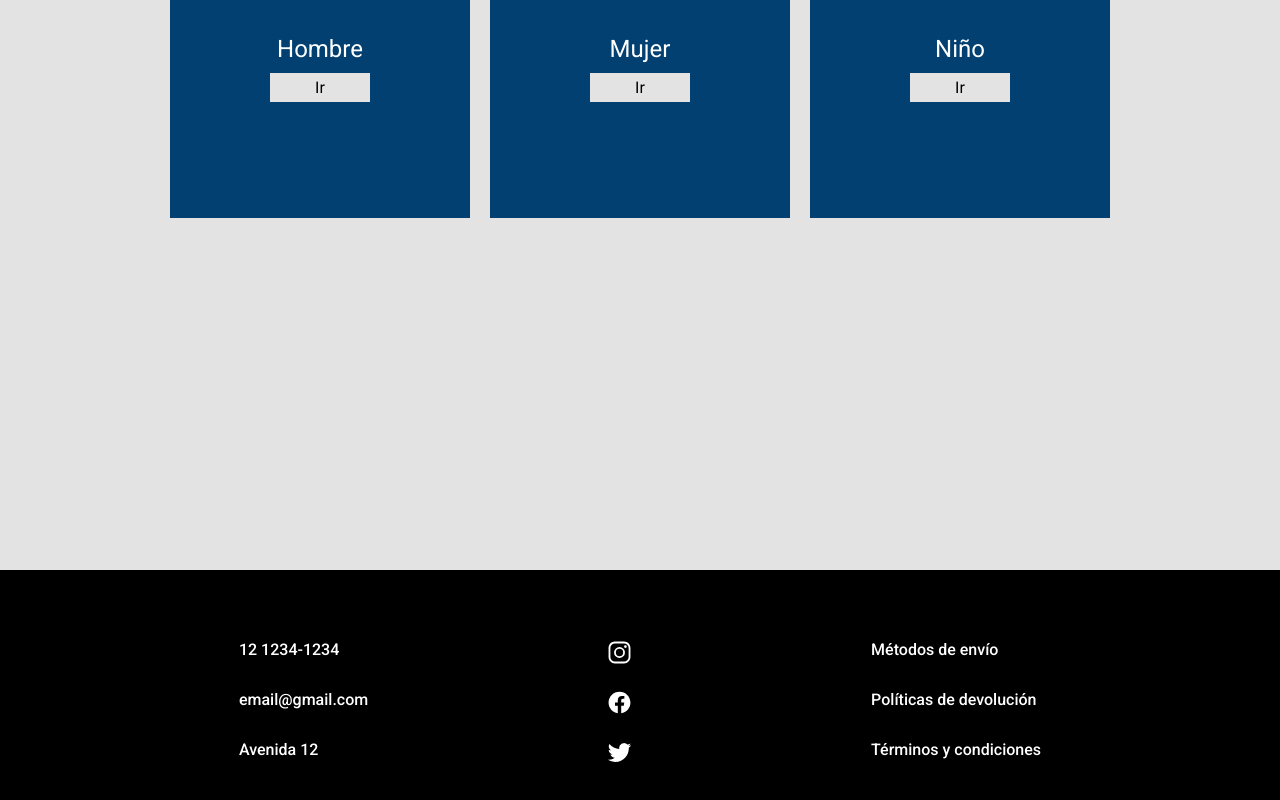
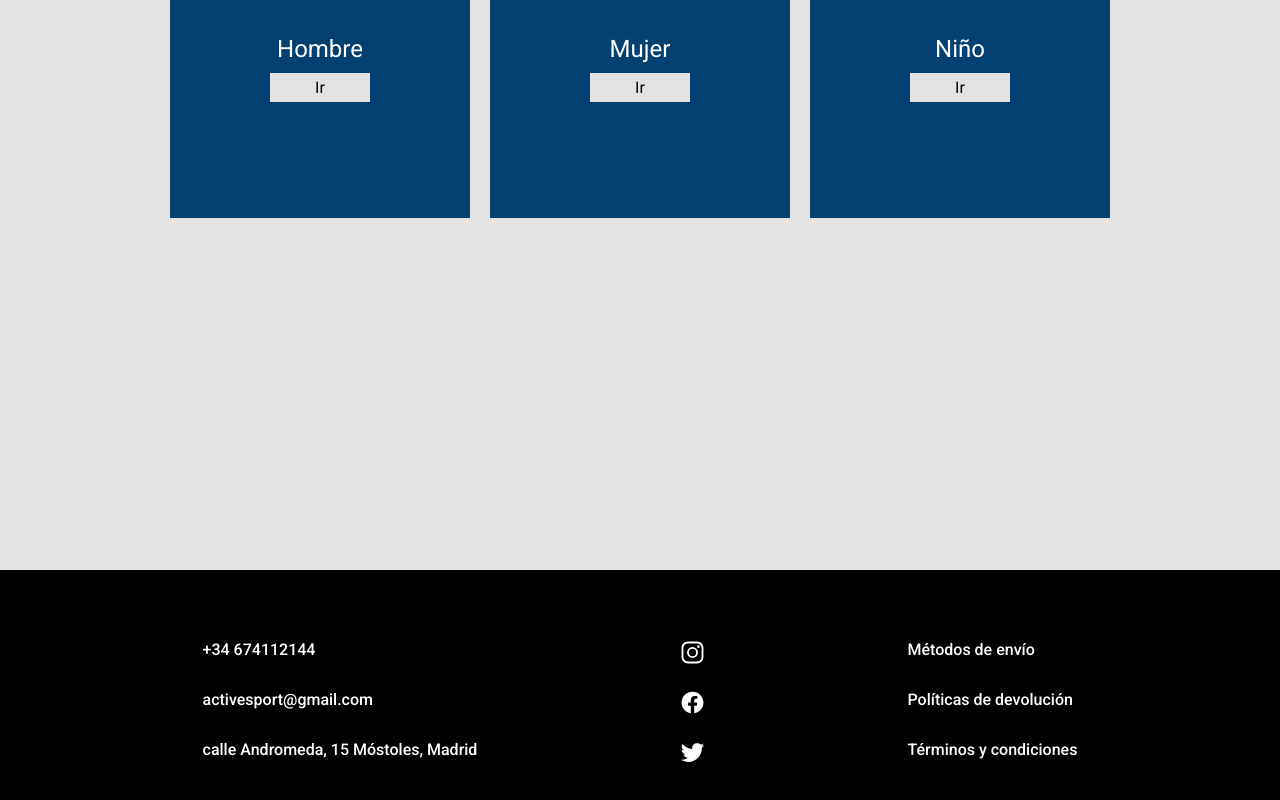
Before and after one commit to natashaWeb/CRUD-client, a React (Vite) app: page / in a window 1280 px wide. Shown: the part 1030-1830 px from the top of the page. Built offline with nearby package versions, Linux system fonts and the light colour scheme; no server answers.

Commit message:
Update footer.jsx

```diff
--- a/src/components/footer.jsx
+++ b/src/components/footer.jsx
@@ -9,9 +9,9 @@ export const Footer = () => {
     return (
         <footer className="footer_container">
             <ul>
-                <li>12 1234-1234</li>
-                <li>email@gmail.com</li>
-                <li>Avenida 12</li>
+                <li>+34 674112144</li>
+                <li>activesport@gmail.com</li>
+                <li>calle Andromeda, 15 Móstoles, Madrid</li>
             </ul>
             <ul>
                 <li>
```
